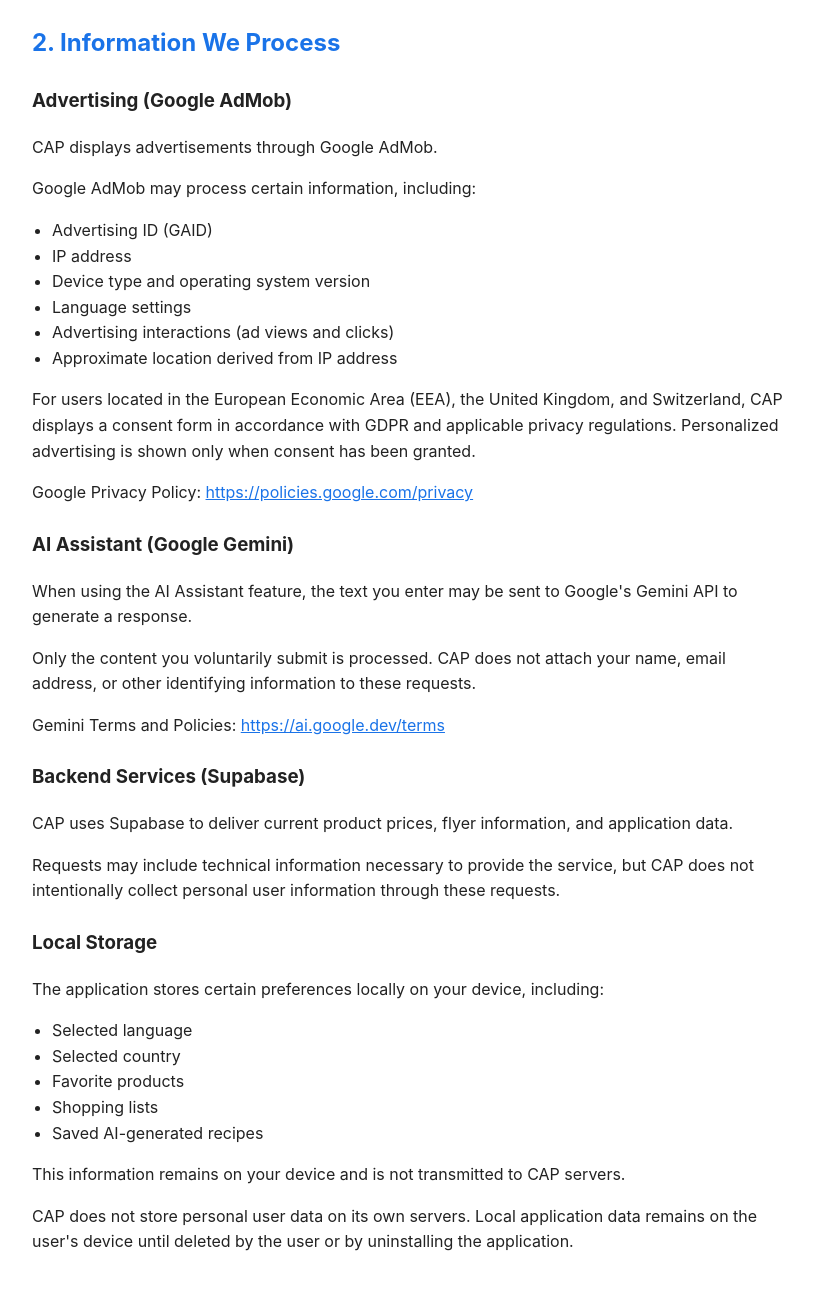
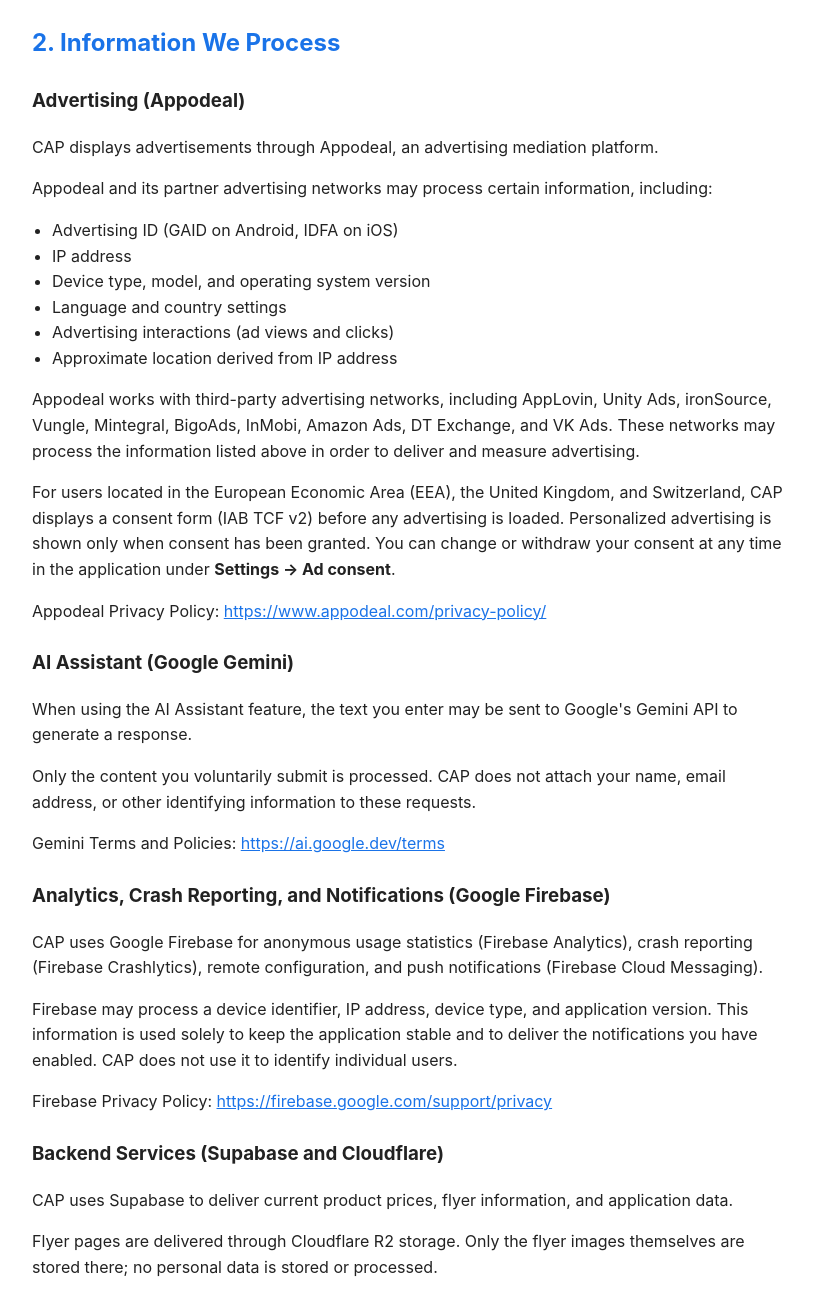
Before and after one commit to tarbajcap/tarbajcap.github.io, a plain HTML site: page privacy.html in a window 1280 px wide. Shown: the part 460-1753 px from the top of the page, without its empty margins (228-1041 px from the left). Drawn offline with Linux system fonts and the light colour scheme.

Commit message:
Update privacy.html

```diff
--- a/privacy.html
+++ b/privacy.html
@@ -31,7 +31,7 @@
 <h1>CAP Privacy Policy</h1>
 
 <div class="meta">
-  <strong>Effective Date:</strong> June 3, 2026<br>
+  <strong>Effective Date:</strong> September 9, 2026<br>
   <strong>Application:</strong> CAP – Grocery Flyer Price Comparison<br>
   <strong>Operator:</strong> Slavomír Tarbaj, Slovakia<br>
   <strong>Contact:</strong> <a href="mailto:tarbaj.cap@gmail.com">tarbaj.cap@gmail.com</a>
@@ -43,27 +43,34 @@
 
 <h2>2. Information We Process</h2>
 
-<h3>Advertising (Google AdMob)</h3>
-<p>CAP displays advertisements through Google AdMob.</p>
-<p>Google AdMob may process certain information, including:</p>
+<h3>Advertising (Appodeal)</h3>
+<p>CAP displays advertisements through Appodeal, an advertising mediation platform.</p>
+<p>Appodeal and its partner advertising networks may process certain information, including:</p>
 <ul>
-  <li>Advertising ID (GAID)</li>
+  <li>Advertising ID (GAID on Android, IDFA on iOS)</li>
   <li>IP address</li>
-  <li>Device type and operating system version</li>
-  <li>Language settings</li>
+  <li>Device type, model, and operating system version</li>
+  <li>Language and country settings</li>
   <li>Advertising interactions (ad views and clicks)</li>
   <li>Approximate location derived from IP address</li>
 </ul>
-<p>For users located in the European Economic Area (EEA), the United Kingdom, and Switzerland, CAP displays a consent form in accordance with GDPR and applicable privacy regulations. Personalized advertising is shown only when consent has been granted.</p>
-<p>Google Privacy Policy: <a href="https://policies.google.com/privacy">https://policies.google.com/privacy</a></p>
+<p>Appodeal works with third-party advertising networks, including AppLovin, Unity Ads, ironSource, Vungle, Mintegral, BigoAds, InMobi, Amazon Ads, DT Exchange, and VK Ads. These networks may process the information listed above in order to deliver and measure advertising.</p>
+<p>For users located in the European Economic Area (EEA), the United Kingdom, and Switzerland, CAP displays a consent form (IAB TCF v2) before any advertising is loaded. Personalized advertising is shown only when consent has been granted. You can change or withdraw your consent at any time in the application under <strong>Settings &rarr; Ad consent</strong>.</p>
+<p>Appodeal Privacy Policy: <a href="https://www.appodeal.com/privacy-policy/">https://www.appodeal.com/privacy-policy/</a></p>
 
 <h3>AI Assistant (Google Gemini)</h3>
 <p>When using the AI Assistant feature, the text you enter may be sent to Google's Gemini API to generate a response.</p>
 <p>Only the content you voluntarily submit is processed. CAP does not attach your name, email address, or other identifying information to these requests.</p>
 <p>Gemini Terms and Policies: <a href="https://ai.google.dev/terms">https://ai.google.dev/terms</a></p>
 
-<h3>Backend Services (Supabase)</h3>
+<h3>Analytics, Crash Reporting, and Notifications (Google Firebase)</h3>
+<p>CAP uses Google Firebase for anonymous usage statistics (Firebase Analytics), crash reporting (Firebase Crashlytics), remote configuration, and push notifications (Firebase Cloud Messaging).</p>
+<p>Firebase may process a device identifier, IP address, device type, and application version. This information is used solely to keep the application stable and to deliver the notifications you have enabled. CAP does not use it to identify individual users.</p>
+<p>Firebase Privacy Policy: <a href="https://firebase.google.com/support/privacy">https://firebase.google.com/support/privacy</a></p>
+
+<h3>Backend Services (Supabase and Cloudflare)</h3>
 <p>CAP uses Supabase to deliver current product prices, flyer information, and application data.</p>
+<p>Flyer pages are delivered through Cloudflare R2 storage. Only the flyer images themselves are stored there; no personal data is stored or processed.</p>
 <p>Requests may include technical information necessary to provide the service, but CAP does not intentionally collect personal user information through these requests.</p>
 
 <h3>Local Storage</h3>
@@ -105,12 +112,14 @@
   <li>Withdraw consent for personalized advertising</li>
   <li>Lodge a complaint with your local Data Protection Authority</li>
 </ul>
-<p>You may manage advertising consent directly within the application settings.</p>
+<p>You may manage or withdraw advertising consent at any time in the application under <strong>Settings &rarr; Ad consent</strong>.</p>
 
 <h2>6. Advertising Partners</h2>
-<p>CAP uses Google AdMob as its advertising provider.</p>
-<p>Information about AdMob advertising partners can be found at:</p>
-<p><a href="https://support.google.com/admob/answer/9012903">https://support.google.com/admob/answer/9012903</a></p>
+<p>CAP uses Appodeal as its advertising mediation provider. Appodeal connects the application to third-party advertising networks that compete to display advertising.</p>
+<p>Information about Appodeal and its advertising partners can be found at:</p>
+<p><a href="https://www.appodeal.com/privacy-policy/">https://www.appodeal.com/privacy-policy/</a></p>
+<p>The list of authorized sellers of advertising inventory for this application is published at:</p>
+<p><a href="https://tarbajcap.github.io/app-ads.txt">https://tarbajcap.github.io/app-ads.txt</a></p>
 
 <h2>7. Security</h2>
 <p>All communication between the application and external services uses encrypted HTTPS connections.</p>
```
